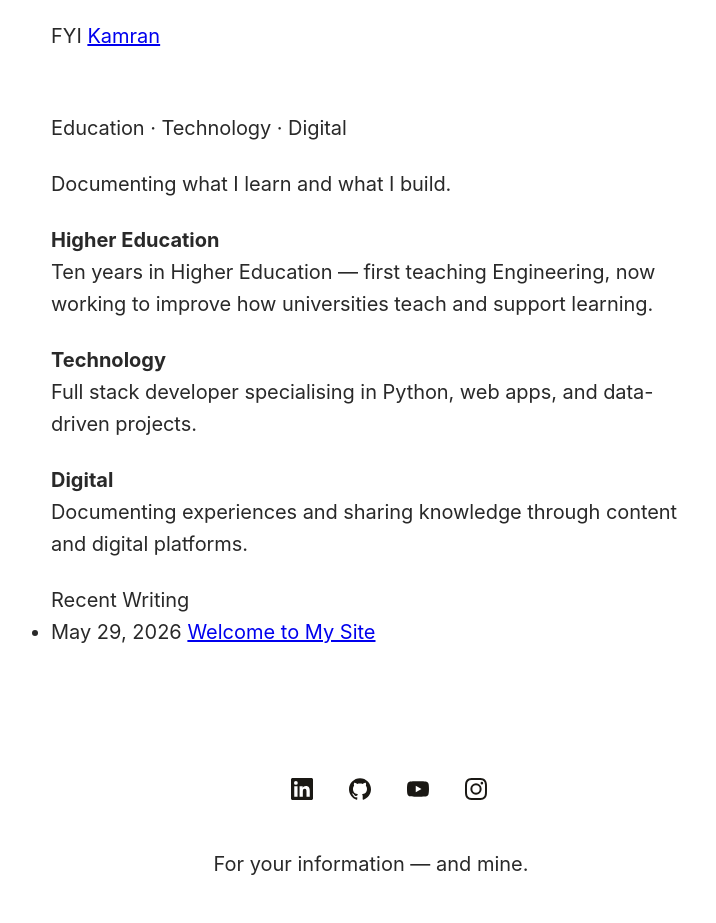
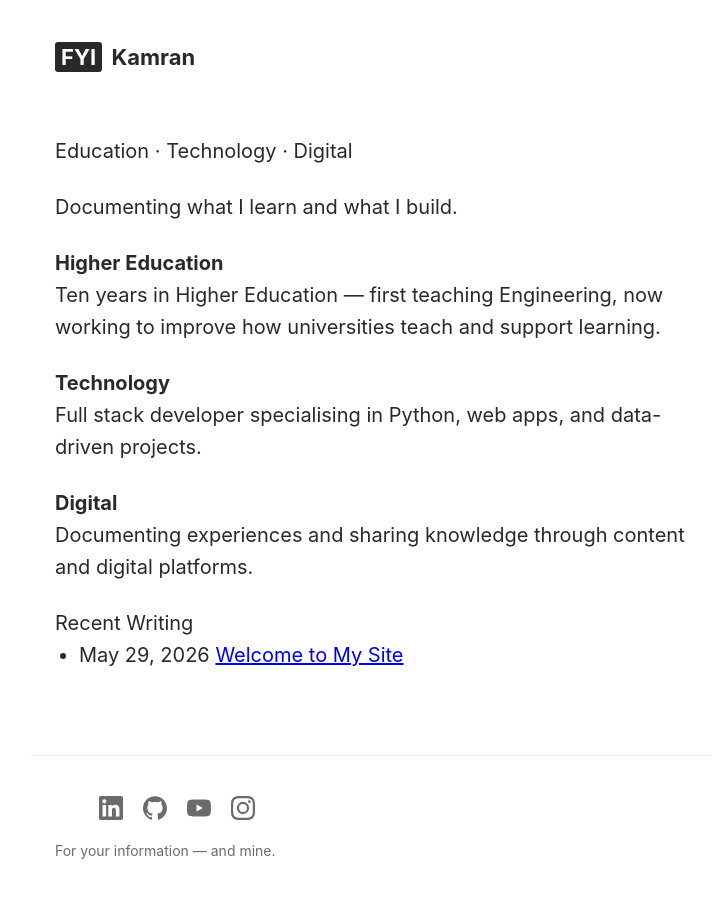
Before and after one commit to fyikamran/fyikamran.github.io, a Jekyll site: the page built from index.html, in a window 1280 px wide. Shown: the whole page, without its empty margins (269-985 px from the left). Built offline with Jekyll 4.4.1, drawn with Linux system fonts in a browser that asks for light colours; before the commit the page ends 900 px from its top, so only the background shows below that.

Commit message:
Update styles.css

```diff
--- a/assets/css/styles.css
+++ b/assets/css/styles.css
@@ -1,5 +1,5 @@
 /* ==========================================================================
-   1. Base Reset & Body Styles
+   1. Global Resets & Body (Medium Typography Base)
    ========================================================================== */
 * {
   box-sizing: border-box;
@@ -8,16 +8,17 @@
 }
 
 body {
+  /* System font stack matching Medium's clean UI look */
   font-family: -apple-system, BlinkMacSystemFont, "Segoe UI", Roboto, Helvetica, Arial, sans-serif;
-  font-size: 20px; /* Medium uses a larger base font for readability */
+  font-size: 20px; /* Larger base font for effortless long-form reading */
   line-height: 1.6;
-  color: #292929;
+  color: #292929; /* Off-black reduces eye strain */
   background-color: #ffffff;
   -webkit-font-smoothing: antialiased;
 }
 
 /* ==========================================================================
-   2. Layout Container (The Single Column Magic)
+   2. Structural Single-Column Layout
    ========================================================================== */
 .site-container {
   display: flex;
@@ -25,100 +26,122 @@
   min-height: 100vh;
 }
 
-/* Constrain the main content area just like Medium */
+/* The core container that forces everything into a single central column */
+header,
+.post-container,
+.social,
+footer {
+  width: 100%;
+  max-width: 680px; /* The optimal line-length sweet spot */
+  margin: 0 auto;   /* Centers the column horizontally */
+  padding: 0 24px;  /* Prevents content touching edge on mobile screen */
+}
+
+/* Vertical whitespace distribution */
+header {
+  padding-top: 40px;
+  padding-bottom: 40px;
+}
+
 .post-container {
-  max-width: 680px; /* Optimal width for reading 60-70 characters per line */
-  width: 100%;
-  margin: 0 auto;  /* Centers the column */
-  padding: 40px 20px; /* Prevents text from touching screen edges on mobile */
-  flex: 1; /* Pushes footer to the bottom if content is short */
+  flex: 1; /* Pushes footer down if content is brief */
+  padding-top: 20px;
+  padding-bottom: 60px;
 }
 
 /* ==========================================================================
-   3. Typography & Elements (Medium Aesthetics)
+   3. Element Typography & Details
    ========================================================================== */
+/* Header Branding */
+.logo-mark {
+  font-size: 22px;
+  font-weight: 700;
+}
+.logo-fyi {
+  background: #292929;
+  color: #fff;
+  padding: 2px 6px;
+  border-radius: 3px;
+  margin-right: 4px;
+}
+.logo {
+  text-decoration: none;
+  color: #292929;
+}
+
+/* Post Content */
 article h1 {
   font-size: 42px;
-  line-height: 1.25;
+  line-height: 1.2;
   font-weight: 700;
-  letter-spacing: -0.022em;
-  margin-bottom: 8px;
+  letter-spacing: -0.02em;
+  margin-bottom: 32px;
   color: #1a1a1a;
 }
 
-article h2 {
-  font-size: 28px;
-  line-height: 1.33;
+article h3 {
+  font-size: 24px;
+  line-height: 1.3;
+  margin-top: 42px;
+  margin-bottom: 16px;
   font-weight: 600;
-  letter-spacing: -0.018em;
-  margin-top: 32px;
-  margin-bottom: 16px;
 }
 
 article p {
   margin-bottom: 24px;
-  letter-spacing: -0.003em;
+  word-break: break-word;
 }
 
-/* Blockquotes */
-article blockquote {
-  font-style: italic;
-  border-left: 3px solid #292929;
-  padding-left: 20px;
-  margin: 32px 0;
-  color: #6b6b6b;
+/* List Styles */
+article ul {
+  margin-bottom: 24px;
+  padding-left: 24px;
 }
 
-/* Images */
-article img {
-  max-width: 100%;
-  height: auto;
-  display: block;
-  margin: 32px auto;
+article li {
+  margin-bottom: 12px;
+}
+
+/* Inline Code formatting used in your list */
+article code {
+  font-family: SFMono-Regular, Consolas, "Liberation Mono", Menlo, monospace;
+  font-size: 0.85em;
+  background-color: rgba(0, 0, 0, 0.05);
+  padding: 3px 6px;
+  border-radius: 4px;
 }
 
 /* ==========================================================================
-   4. Header & Footer (Full-width but aligned)
-   ========================================================================== */
-header, footer {
-  width: 100%;
-  max-width: 680px;
-  margin: 0 auto;
-  padding: 20px;
-}
-
-/* ==========================================================================
-   5.  Social icons
+   4. Social Widget & Footer Formatting
    ========================================================================== */
 .social {
-display: flex;
-align-items: center;
-justify-content: center;
-gap: 36px;
-margin-top: 32px;
+  display: flex;
+  gap: 20px;
+  align-items: center;
+  padding-top: 40px;
+  border-top: 1px solid #eeeeee; /* Light divider line above footer elements */
 }
 
 .social a {
-display: flex;
-align-items: center;
-justify-content: center;
-color: var(–ink);
-transition: color 0.15s;
-text-decoration: none;
+  color: #6b6b6b;
+  transition: color 0.15s ease;
+  display: inline-block;
+  width: 24px;
+  height: 24px;
 }
 
-.social a:hover { color: var(–accent); }
-
-.social a, .social a:visited { color: #1a1814; }
-.social a svg {
-width: 22px;
-height: 22px;
-fill: currentColor;
-display: block;
+.social a:hover {
+  color: #1a1a1a; /* Darkens on hover */
 }
 
-/* ── Footer ── */
+.social svg {
+  width: 100%;
+  height: 100%;
+}
+
 footer {
-margin-top: 28px;
-text-align: center;
+  padding-top: 20px;
+  padding-bottom: 60px;
+  font-size: 14px;
+  color: #6b6b6b;
 }
```
